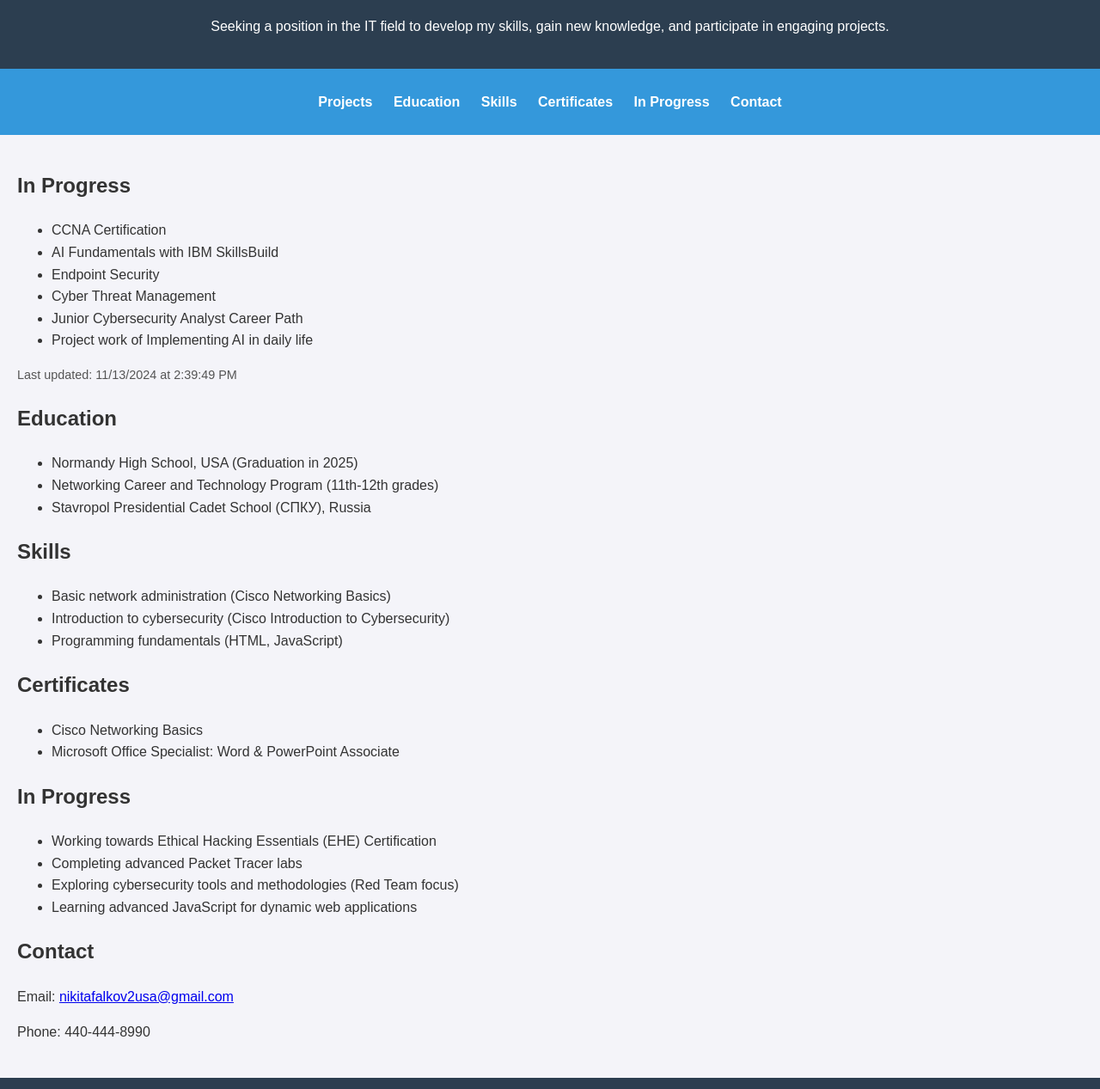
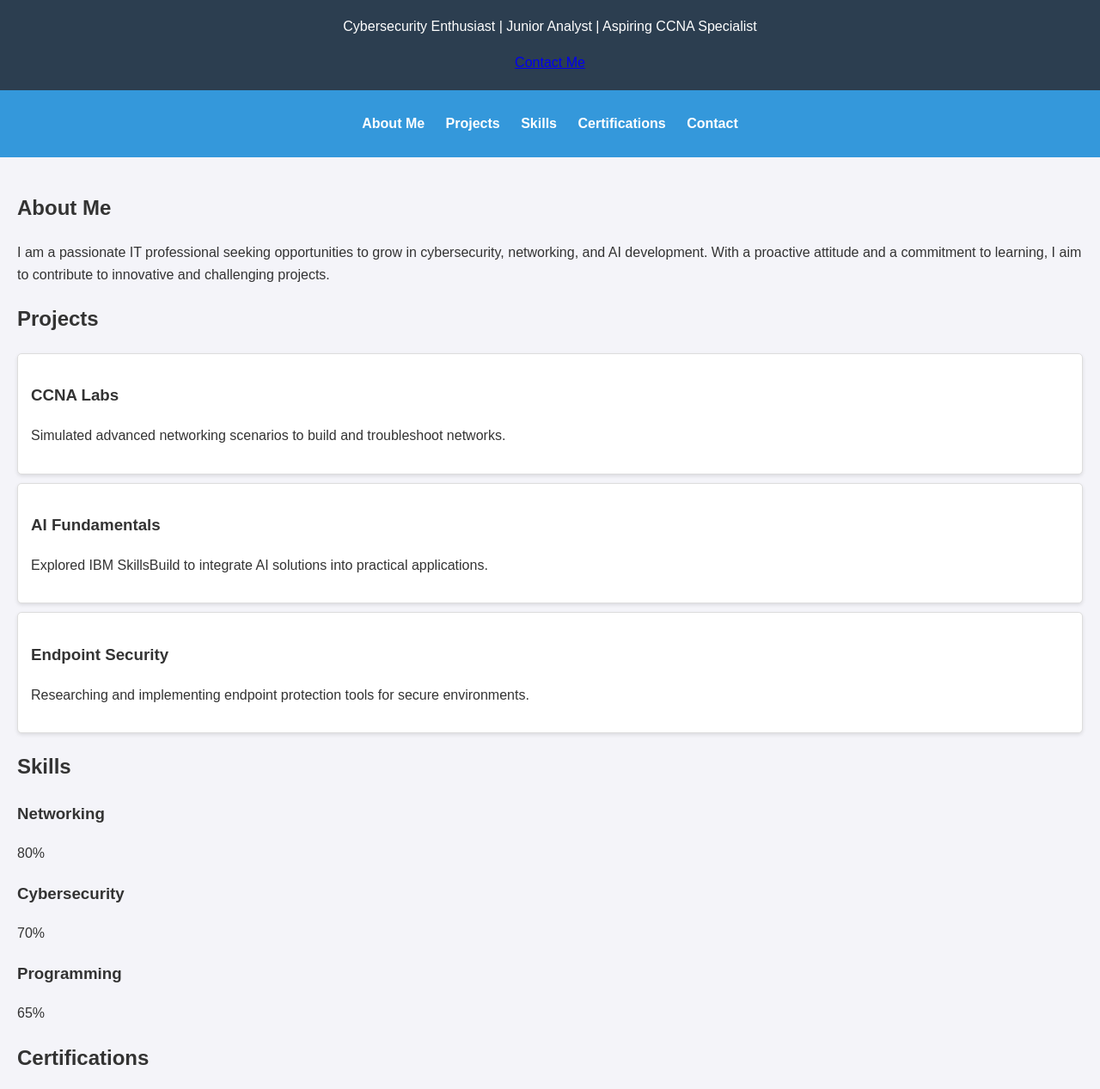
Before and after one commit to FalkovNikitaOfficial/Resume, a plain HTML site: page index.html in a window 1280 px wide. Shown: the part 96-1363 px from the top of the page at 86% size. Drawn offline with Linux system fonts and the light colour scheme.

Commit message:
Update index.html

```diff
--- a/index.html
+++ b/index.html
@@ -5,72 +5,73 @@
     <meta name="viewport" content="width=device-width, initial-scale=1.0">
     <title>Nikita Falkov - Resume</title>
     <link rel="stylesheet" href="style.css">
+<script src="script.js"></script>
 </head>
 <body>
-    <header>
+    <header class="hero">
         <div class="container">
             <h1>Nikita Falkov</h1>
-            <p>Seeking a position in the IT field to develop my skills, gain new knowledge, and participate in engaging projects.</p>
+            <p>Cybersecurity Enthusiast | Junior Analyst | Aspiring CCNA Specialist</p>
+            <a href="#contact" class="btn">Contact Me</a>
         </div>
     </header>
-    <nav>
+    <nav class="navigation">
         <ul>
+            <li><a href="#about">About Me</a></li>
             <li><a href="#projects">Projects</a></li>
-            <li><a href="#education">Education</a></li>
             <li><a href="#skills">Skills</a></li>
-            <li><a href="#certificates">Certificates</a></li>
-            <li><a href="#in-progress">In Progress</a></li>
+            <li><a href="#certifications">Certifications</a></li>
             <li><a href="#contact">Contact</a></li>
         </ul>
     </nav>
     <main>
-        <section id="in-progress">
-    <h2>In Progress</h2>
-    <ul>
-        <li>CCNA Certification</li>
-        <li>AI Fundamentals with IBM SkillsBuild</li>
-        <li>Endpoint Security</li>
-        <li>Cyber Threat Management</li>
-        <li>Junior Cybersecurity Analyst Career Path</li>
-        <li>Project work of Implementing AI in daily life</li>
-    </ul>
-    <p id="last-updated"></p>
-</section>
-        <section id="education">
-            <h2>Education</h2>
+        <section id="about" class="section">
+            <h2>About Me</h2>
+            <p>I am a passionate IT professional seeking opportunities to grow in cybersecurity, networking, and AI development. With a proactive attitude and a commitment to learning, I aim to contribute to innovative and challenging projects.</p>
+        </section>
+        <section id="projects" class="section">
+            <h2>Projects</h2>
+            <div class="card">
+                <h3>CCNA Labs</h3>
+                <p>Simulated advanced networking scenarios to build and troubleshoot networks.</p>
+            </div>
+            <div class="card">
+                <h3>AI Fundamentals</h3>
+                <p>Explored IBM SkillsBuild to integrate AI solutions into practical applications.</p>
+            </div>
+            <div class="card">
+                <h3>Endpoint Security</h3>
+                <p>Researching and implementing endpoint protection tools for secure environments.</p>
+            </div>
+        </section>
+        <section id="skills" class="section">
+            <h2>Skills</h2>
+            <div class="skills-grid">
+                <div>
+                    <h3>Networking</h3>
+                    <div class="skill-bar"><span style="width: 80%;">80%</span></div>
+                </div>
+                <div>
+                    <h3>Cybersecurity</h3>
+                    <div class="skill-bar"><span style="width: 70%;">70%</span></div>
+                </div>
+                <div>
+                    <h3>Programming</h3>
+                    <div class="skill-bar"><span style="width: 65%;">65%</span></div>
+                </div>
+            </div>
+        </section>
+        <section id="certifications" class="section">
+            <h2>Certifications</h2>
             <ul>
-                <li>Normandy High School, USA (Graduation in 2025)</li>
-                <li>Networking Career and Technology Program (11th-12th grades)</li>
-                <li>Stavropol Presidential Cadet School (СПКУ), Russia</li>
+                <li>CCNA Certification (In Progress)</li>
+                <li>AI Fundamentals with IBM SkillsBuild</li>
+                <li>Ethical Hacking Essentials</li>
+                <li>Introduction to Cybersecurity (Cisco)</li>
             </ul>
         </section>
-        <section id="skills">
-            <h2>Skills</h2>
-            <ul>
-                <li>Basic network administration (Cisco Networking Basics)</li>
-                <li>Introduction to cybersecurity (Cisco Introduction to Cybersecurity)</li>
-                <li>Programming fundamentals (HTML, JavaScript)</li>
-            </ul>
-        </section>
-        <section id="certificates">
-            <h2>Certificates</h2>
-            <ul>
-                <li>Cisco Networking Basics</li>
-                <li>Microsoft Office Specialist: Word & PowerPoint Associate</li>
-            </ul>
-        </section>
-        <section id="in-progress">
-            <h2>In Progress</h2>
-            <ul>
-                <li>Working towards Ethical Hacking Essentials (EHE) Certification</li>
-                <li>Completing advanced Packet Tracer labs</li>
-                <li>Exploring cybersecurity tools and methodologies (Red Team focus)</li>
-                <li>Learning advanced JavaScript for dynamic web applications</li>
-            </ul>
-            <p id="last-updated"></p>
-        </section>
-        <section id="contact">
-            <h2>Contact</h2>
+        <section id="contact" class="section">
+            <h2>Contact Me</h2>
             <p>Email: <a href="mailto:nikitafalkov2usa@gmail.com">nikitafalkov2usa@gmail.com</a></p>
             <p>Phone: 440-444-8990</p>
         </section>
@@ -78,6 +79,5 @@
     <footer>
         <p>&copy; 2024 Nikita Falkov. All rights reserved.</p>
     </footer>
-    <script src="script.js"></script>
 </body>
 </html>
```
